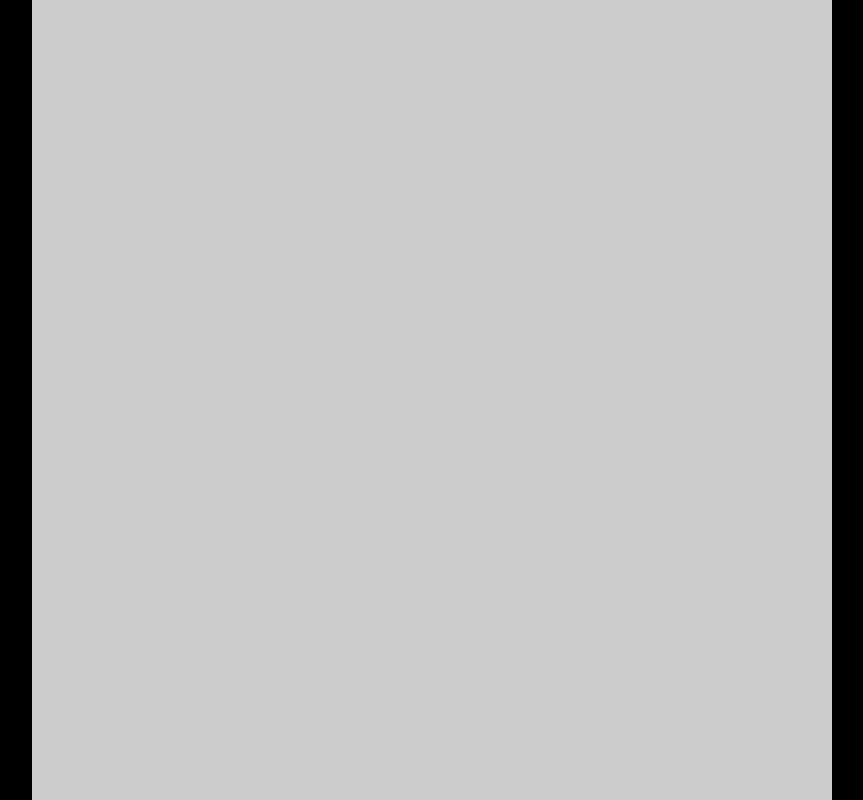
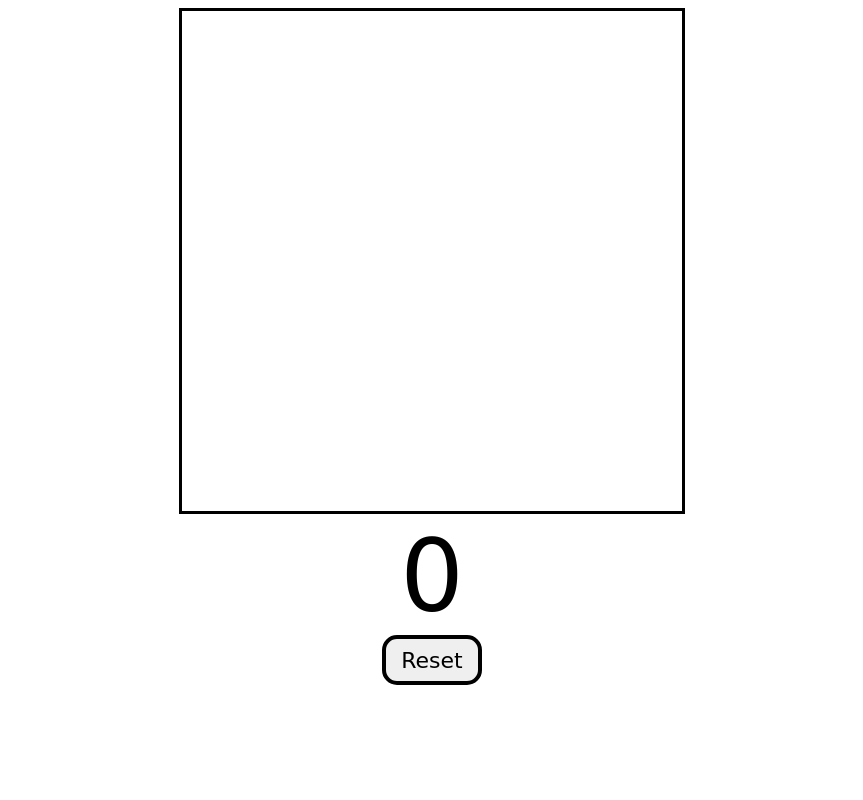
Before and after one commit to JihadMuna/JavaScript, a plain HTML site: page Snake/index.html in a window 1280 px wide. Shown: the whole page, without its empty margins (208-1071 px from the left). Drawn offline with Linux system fonts and the light colour scheme.

Commit message:
Adding Snake Game

```diff
--- a/Snake/game.js
+++ b/Snake/game.js
@@ -1,25 +1,51 @@
-import { update as updateSnake, draw as drawSnake, SNAKE_SPEED } from "./snake.js";
+const gameBoard = document.querySelector('#gameBoard');
+const ctx = gameBoard.getContext('2d');
+const scoreText = document.querySelector('#scoreText');
+const resetBtn = document.querySelector('#resetBtn');
+const gameWidth = gameBoard.width;
+const gameHeight = gameBoard.height;
+const boardBackground = 'white';
+const snakeColor = 'lightgreen';
+const snakeBoarder = 'black';
+const fooColor = 'red';
+const unitSize = 25;
+let running = 'false';
+let xVelocity = unitSize;
+let yVelocity = 0;
+let foodX;
+let foodY;
+let score = 0;
+let snake = [
+    {x: unitSize * 4 , y: 0},
+    {x: unitSize * 3 , y: 0},
+    {x: unitSize * 2 , y: 0},
+    {x: unitSize , y: 0},
+    {x:0, y:0}
+];
 
-let lastRenderTime = 0;
-const gameBoard = document.querySelector('#game-board');
+window.addEventListener('keydown', changeDirection);
+resetBtn.addEventListener('click', resetGame);
 
-function main(currentTime) {
-window.requestAnimationFrame(main);
-const secondsSinceLastRender = (currentTime - lastRenderTime) / 1000;
-if (secondsSinceLastRender < 1 / SNAKE_SPEED) return
+gameStart();
 
-lastRenderTime = currentTime;
+function gameStart(){};
+function nextTick(){};
+function clearBoard(){};
+function createFood(){
+    function randomFood(min, max){
+        const randNum = Math.round((Math.random() * (max - min) + min) / unitSize) * unitSize;
+return randNum;
+    }
+    foodX = randomFood(0, gameWidth - unitSize);
+    foodY = randomFood(0, gameWidth - unitSize);
 
-update();
-draw();
-}
-
-window.requestAnimationFrame(main);
-
-function update() {
-updateSnake();
-}
-
-function draw() {
-    drawSnake(gameBoard);
-}
+};
+function drawFood(){
+    ctx.fillStyke
+};
+function moveSnack(){};
+function drawSnake(){};
+function changeDirection(){};
+function checkGameOver(){};
+function displayGameOver (){};
+function resetGame(){};
--- a/Snake/index.html
+++ b/Snake/index.html
@@ -5,9 +5,13 @@
     <meta name="viewport" content="width=device-width, initial-scale=1.0">
     <title>Snack Game</title>
     <link rel="stylesheet" href="style.css">
-    <script src="game.js" defer type="module"></script>
 </head>
 <body>
-    <section id="game-board"></section>
+    <section id="gameContainer">
+        <canvas id="gameBoard" width="500" height="500"></canvas>
+   <section id="scoreText">0</section>
+        <button id="resetBtn">Reset</button>
+    </section>
+    <script src="game.js"></script>
 </body>
 </html>
--- /dev/null
+++ b/Snake/input.js
@@ -0,0 +1,28 @@
+let inputDirection = { x:0, y:0 };
+let lastInputDirection = { x: 0, y: 0}
+
+window.addEventListener('keydown', e => {
+    switch (e.key) {
+        case 'ArrowUp':
+            if (lastInputDirection.y !==0) break
+            inputDirection = { x: 0, y: -1 }
+            break
+            case 'ArrowDown':
+                if (lastInputDirection.y !==0) break
+                inputDirection = { x: 0, y: 1 }
+                break
+                case 'ArrowLeft':
+            if (lastInputDirection.x !==0) break
+            inputDirection = { x: -1, y: 0 }
+            break
+            case 'ArrowRight':
+            if (lastInputDirection.x !==0) break
+            inputDirection = { x: 1, y: 0 }
+            break
+    }
+})
+
+export function getInputDirection() {
+    lastInputDirection = inputDirection
+    return inputDirection;
+}
--- a/Snake/snake.js
+++ b/Snake/snake.js
@@ -1,8 +1,16 @@
+import { getInputDirection } from "./input.js";
+
 export const SNAKE_SPEED = 1;
 const snakeBody = [{ x: 11, y: 11 }];
 
 export function update() {
-    console.log('update snake');
+   const inputDirection = getInputDirection()
+    for (let i = snakeBody.length - 2; i >= 0; i--) {
+        snakeBody[i * 1] = {...snakeBody[i] }
+    }
+
+    snakeBody[0].x += inputDirection.x
+    snakeBody[0].y += inputDirection.y
 }
 
 export function draw(gameBoard) {
--- a/Snake/style.css
+++ b/Snake/style.css
@@ -1,28 +1,22 @@
-body {
-    height: 100vh;
-    width: 100vw;
-    display: flex;
-    justify-content: center;
-    align-items: center;
-    margin: 0;
-    background-color: black;
+#gameContainer {
+    text-align: center;
 }
 
-#game-board {
-    background-color: #ccc;
-    width: 100vmin;
-height: 100vmin;
-display: grid;
-grid-template-rows: repeat(21,1fr);
-grid-template-columns: repeat(21,1fr);
+#gameBoard {
+    border: 3px solid;
 }
 
-.snack {
-background-color: blue;
-border: 0.25vmin solid black;
+#scoreText {
+    font-family: "permanent Marker", cursive;
+    font-size: 100px;
 }
 
-.food {
-background-color: yellow;
-border: 0.25vmin solid black;
+#resetBtn {
+    font-family: "permanent Marker", cursive;
+    font-size: 22px;
+    width: 100px;
+    height: 50px;
+    border: 4px solid;
+    border-radius: 15px;
+    cursor: pointer;
 }
```
